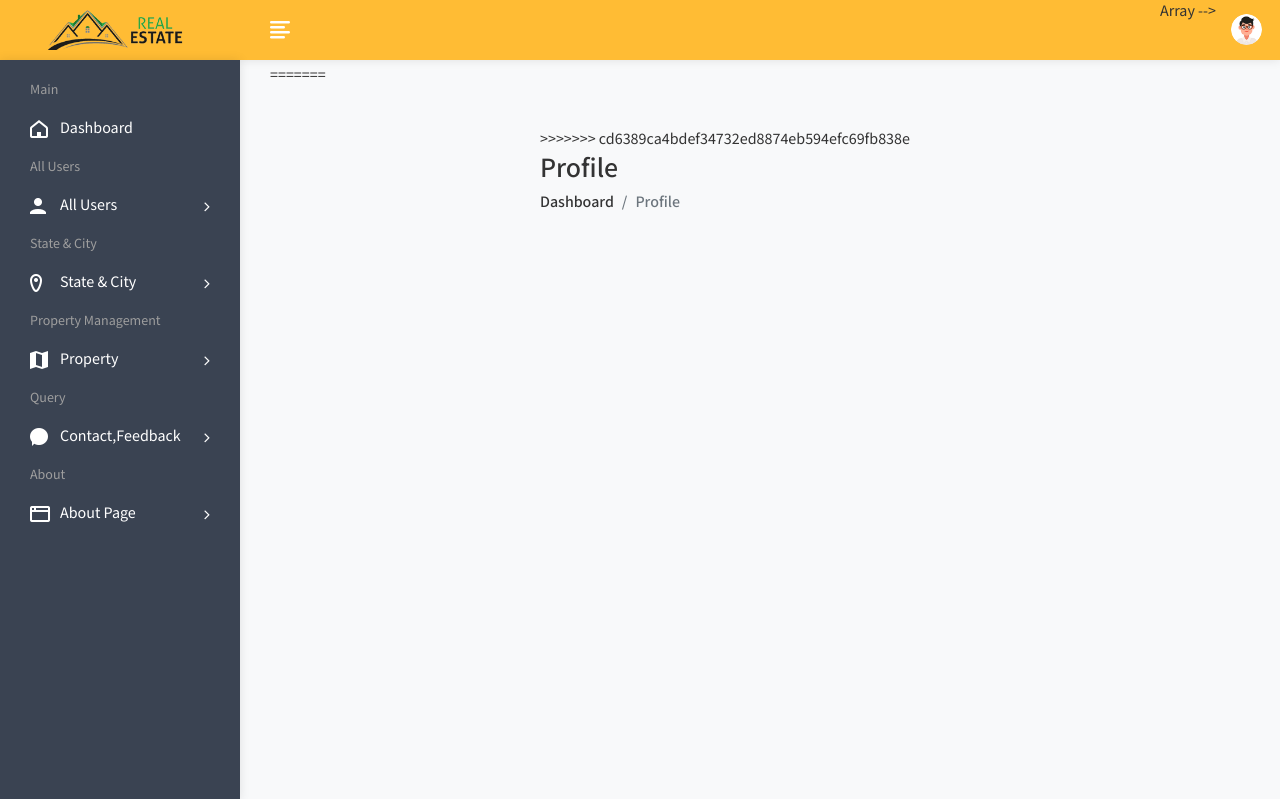
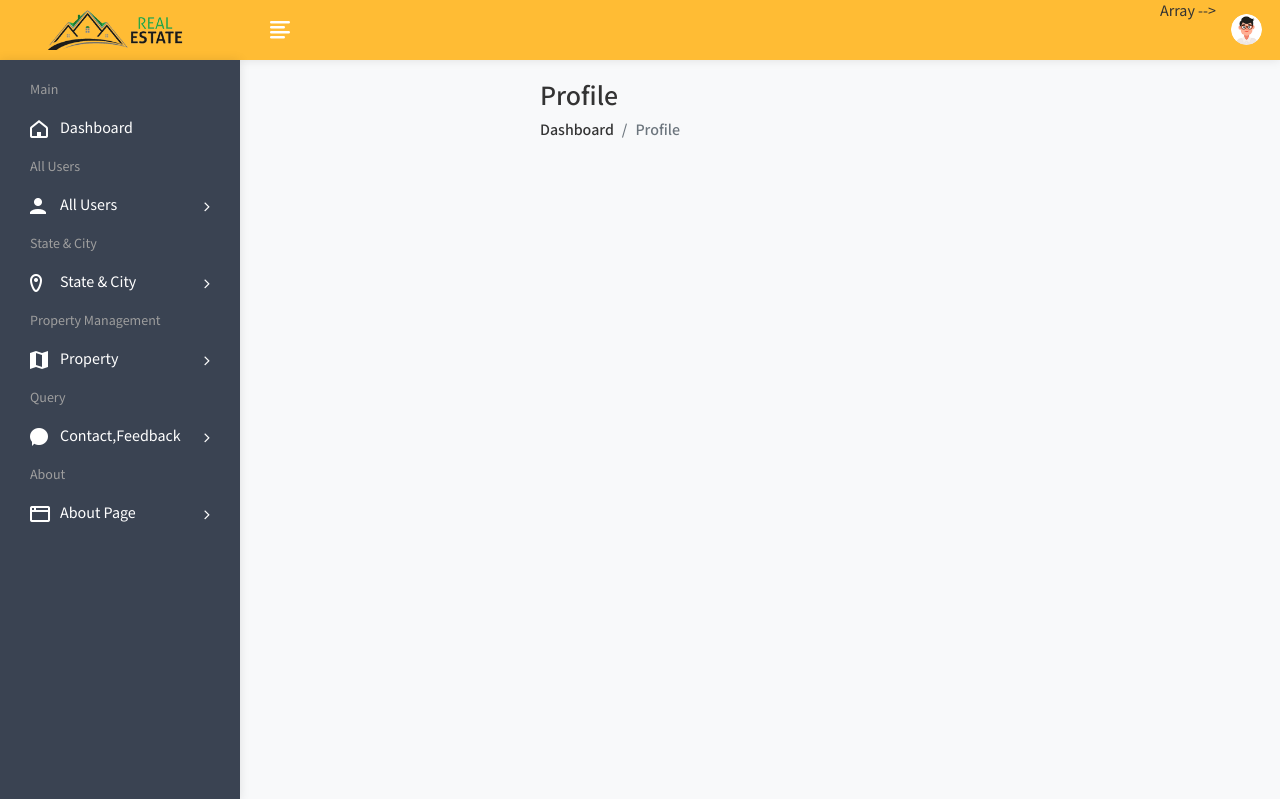
Before and after one commit to Jariwala-Priyanshu/Real-Estate-Management-System-, a PHP site: page /admin/profile.php in a window 1280 px wide. Shown: the top 799 px of the page. Run offline with PHP 8.4, Linux system fonts and the light colour scheme; a user stored in the database is signed in; data comes from the database, SQL or seed files in the repository; some web fonts are replaced.

Commit message:
update file

```diff
--- a/admin/profile.php
+++ b/admin/profile.php
@@ -22,11 +22,7 @@ if(!isset($_SESSION['auser']))
 
         <link rel="stylesheet" href="assets/css/bootstrap.min.css">
 
-<<<<<<< HEAD
 
-=======
-
->>>>>>> cd6389ca4bdef34732ed8874eb594efc69fb838e
         <link rel="stylesheet" href="assets/css/font-awesome.min.css">
 
 
@@ -42,19 +38,16 @@ if(!isset($_SESSION['auser']))
 
             <?php include("header.php");?>
 
-<<<<<<< HEAD
 
 
             <div class="page-wrapper">
                 <div class="content container-fluid">
 
 
-=======
             <div class="page-wrapper">
                 <div class="content container-fluid">
 
 
->>>>>>> cd6389ca4bdef34732ed8874eb594efc69fb838e
 					<div class="page-header">
 						<div class="row">
 							<div class="col">
@@ -100,11 +93,7 @@ if(!isset($_SESSION['auser']))
 									<li class="nav-item">
 										<a class="nav-link active" data-toggle="tab" href="#per_details_tab">About</a>
 									</li>
-<<<<<<< HEAD
 
-=======
-
->>>>>>> cd6389ca4bdef34732ed8874eb594efc69fb838e
 								</ul>
 							</div>
 							<div class="tab-content profile-tab-cont">
@@ -150,20 +139,12 @@ if(!isset($_SESSION['auser']))
 													<button class="btn btn-success" type="button"><i class="fe fe-check-verified"></i> Active</button>
 												</div>
 											</div>
-<<<<<<< HEAD
 
-=======
-
->>>>>>> cd6389ca4bdef34732ed8874eb594efc69fb838e
 
 
 										</div>
 									</div>
-<<<<<<< HEAD
 
-=======
-
->>>>>>> cd6389ca4bdef34732ed8874eb594efc69fb838e
 
 								</div>
 								<!-- /Personal Details Tab -->
```
